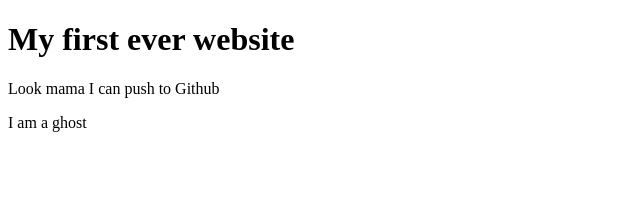
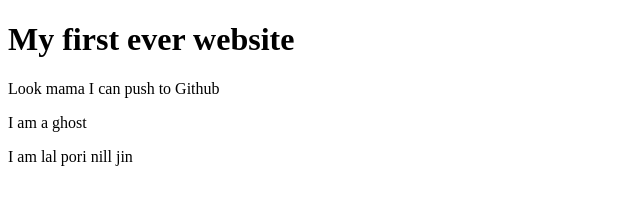
Before and after one commit to Sajib1021993/my--first-website, a plain HTML site: page index.html in a window 1280 px wide. Shown: the whole page, without its empty margins (0-640 px from the left). Drawn offline with Linux system fonts and the light colour scheme.

Commit message:
Finnally sending

```diff
--- a/index.html
+++ b/index.html
@@ -10,5 +10,6 @@
     <h1>My first ever website</h1>
     <p>Look mama I can push to Github</p>
     <p>I am a ghost</p>
+    <p>I am lal pori nill jin</p>
 </body>
 </html>
```
